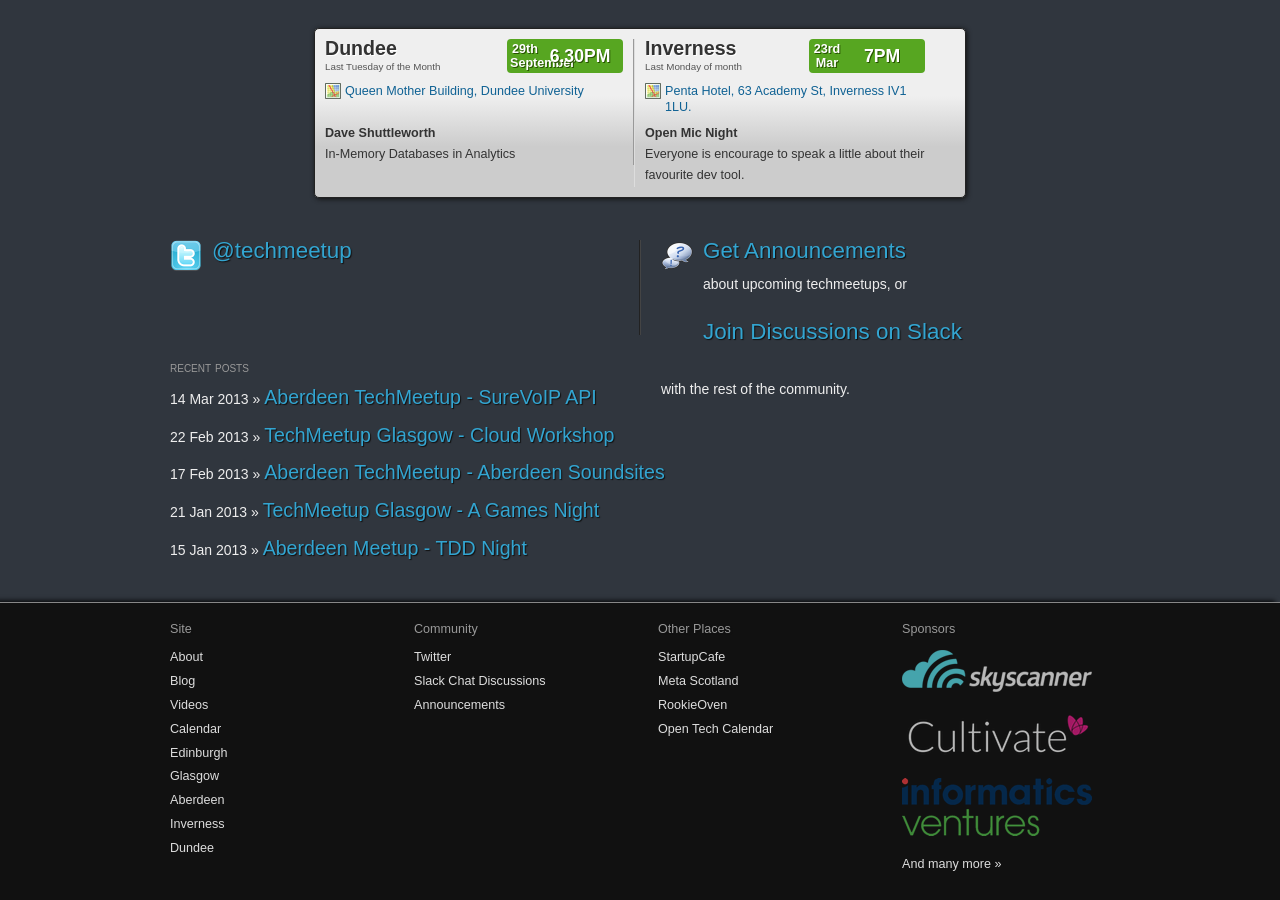
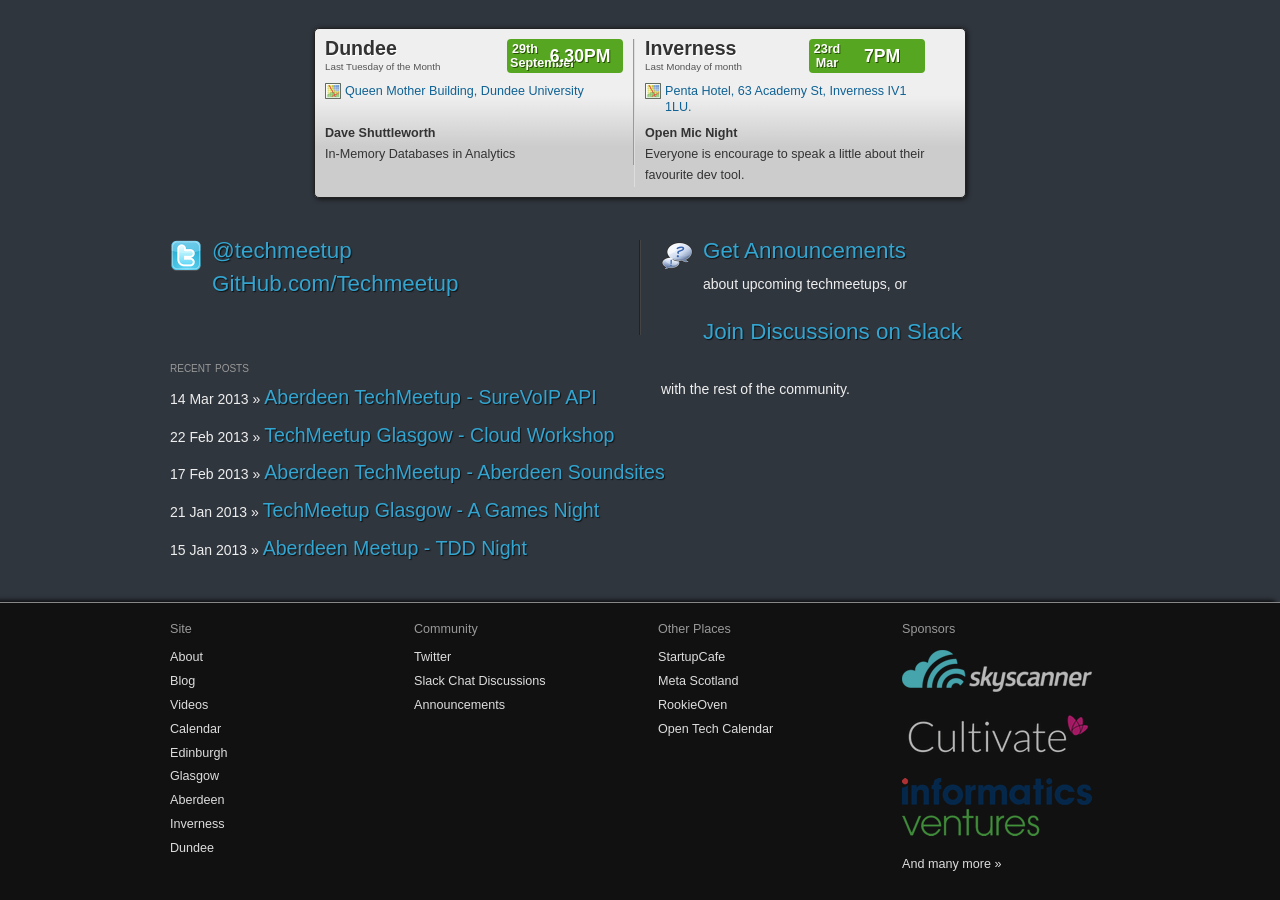
Before and after one commit to techmeetup/techmeetup.co.uk, a Jekyll site: the page built from index.html, in a window 1280 px wide and 900 px high, scrolled down 618 px. Built offline with Jekyll 4.4.1, drawn with Linux system fonts in a browser that asks for light colours.

Commit message:
Added a link to the GitHub organisation. Fixes #1

```diff
--- a/index.html
+++ b/index.html
@@ -151,6 +151,7 @@
   <div id="mailinglists">
     <img src="{{site.baseurl}}/static/img/twitter.png" />
     <h3><a href="http://www.twitter.com/techmeetup">@techmeetup</a></h3>
+    <h3><a href="https://github.com/techmeetup">GitHub.com/Techmeetup</a></h3>
     <span id="last_twitter_created"></span>
   </div>
 
```
